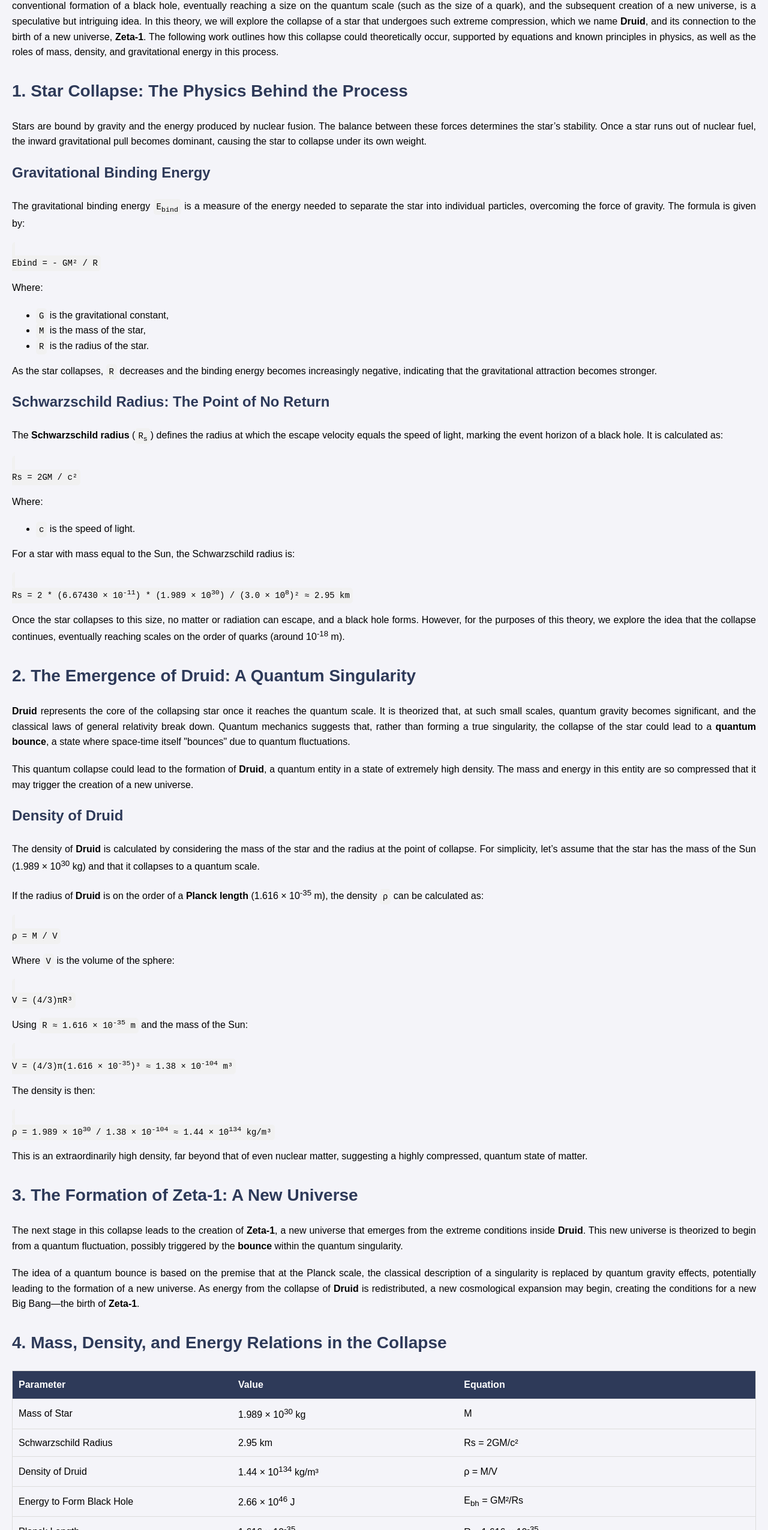
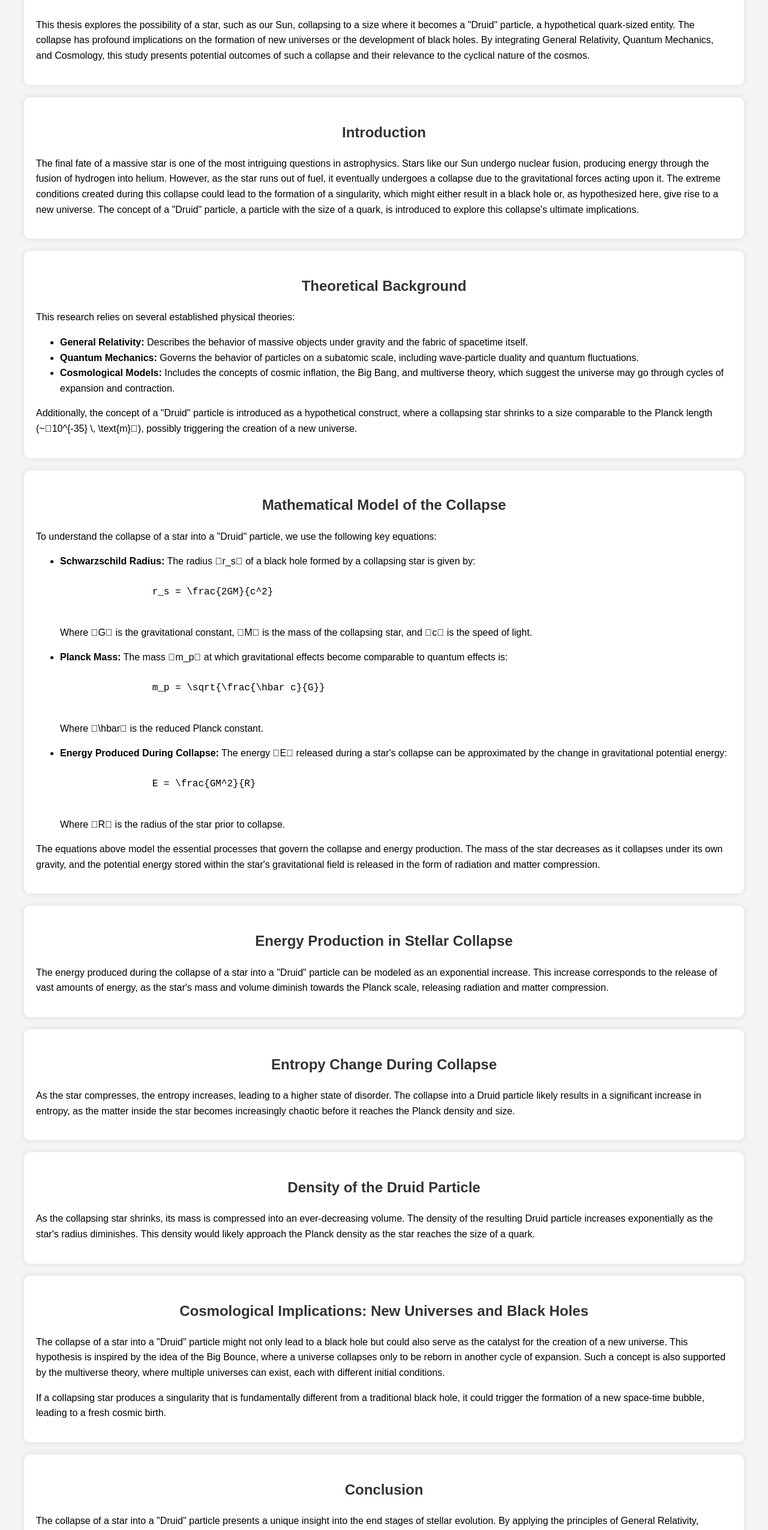
Before and after one commit to ORION13-8/Orionic-Physics-, a plain HTML site: page alpha_2.html in a window 1280 px wide. Shown: the part 249-2800 px from the top of the page at 60% size. Drawn offline with Linux system fonts and the light colour scheme.

Commit message:
Add files via upload

```diff
--- a/alpha_2.html
+++ b/alpha_2.html
@@ -3,218 +3,139 @@
 <head>
     <meta charset="UTF-8">
     <meta name="viewport" content="width=device-width, initial-scale=1.0">
-    <title>The Collapse of a Star to a Quark-Sized Singularity: The Emergence of Druid and Zeta-1</title>
+    <meta http-equiv="X-UA-Compatible" content="ie=edge">
+    <title>Thesis - Collapse of a Star to a Druid Particle</title>
     <style>
         body {
             font-family: Arial, sans-serif;
             line-height: 1.6;
-            margin: 0;
+            background-color: #f4f4f4;
+            margin: 20px;
             padding: 20px;
-            background-color: #f4f4f9;
         }
-        h1, h2, h3 {
-            color: #2e3a59;
-        }
-        h1 {
-            font-size: 36px;
+        h1, h2 {
             text-align: center;
-            margin-bottom: 10px;
-        }
-        h2 {
-            font-size: 28px;
-            margin-top: 30px;
+            color: #333;
         }
         h3 {
-            font-size: 24px;
-            margin-top: 20px;
+            color: #555;
         }
-        p {
-            font-size: 16px;
-            margin-bottom: 20px;
-            text-align: justify;
+        .content {
+            margin: 20px 0;
+            background-color: #fff;
+            padding: 20px;
+            border-radius: 10px;
+            box-shadow: 0 0 10px rgba(0, 0, 0, 0.1);
         }
-        table {
-            width: 100%;
-            margin-top: 20px;
-            border-collapse: collapse;
-            border: 1px solid #ddd;
+        pre {
+            background-color: #2c3e50;
+            color: #ecf0f1;
+            padding: 15px;
+            border-radius: 5px;
+            white-space: pre-wrap;
+            word-wrap: break-word;
         }
-        table th, table td {
-            padding: 10px;
-            text-align: left;
-            border-bottom: 1px solid #ddd;
-        }
-        table th {
-            background-color: #2e3a59;
-            color: #fff;
-        }
-        code {
-            background-color: #f1f1f1;
-            padding: 5px;
-            font-size: 14px;
-            border-radius: 5px;
-        }
-        .footer {
-            font-size: 14px;
+        footer {
             text-align: center;
             margin-top: 40px;
-            color: #aaa;
+            font-size: 0.9em;
+            color: #888;
         }
-        .footer a {
-            color: #2e3a59;
+        .math {
+            font-family: "Courier New", Courier, monospace;
+            white-space: pre-wrap;
+            word-wrap: break-word;
+        }
+        .footer-link {
+            display: block;
+            margin-top: 10px;
+            color: #007BFF;
             text-decoration: none;
         }
-        .footer a:hover {
+        .footer-link:hover {
             text-decoration: underline;
         }
     </style>
 </head>
 <body>
 
-<h1>The Collapse of a Star to a Quark-Sized Singularity: The Emergence of Druid and Zeta-1</h1>
+    <h1>Thesis: The Collapse of a Star to the Size of a Quark - A Druid Particle</h1>
+    <p>By: <strong>Aryan Verma</strong></p>
 
-<p><strong>Introduction</strong></p>
+    <div class="content">
+        <h2>Abstract</h2>
+        <p>This thesis explores the possibility of a star, such as our Sun, collapsing to a size where it becomes a "Druid" particle, a hypothetical quark-sized entity. The collapse has profound implications on the formation of new universes or the development of black holes. By integrating General Relativity, Quantum Mechanics, and Cosmology, this study presents potential outcomes of such a collapse and their relevance to the cyclical nature of the cosmos.</p>
+    </div>
 
-<p>The fate of stars, particularly those massive enough to collapse into black holes, is a central topic in astrophysics. However, the possibility of a star collapsing beyond the conventional formation of a black hole, eventually reaching a size on the quantum scale (such as the size of a quark), and the subsequent creation of a new universe, is a speculative but intriguing idea. In this theory, we will explore the collapse of a star that undergoes such extreme compression, which we name <strong>Druid</strong>, and its connection to the birth of a new universe, <strong>Zeta-1</strong>. The following work outlines how this collapse could theoretically occur, supported by equations and known principles in physics, as well as the roles of mass, density, and gravitational energy in this process.</p>
+    <div class="content">
+        <h2>Introduction</h2>
+        <p>The final fate of a massive star is one of the most intriguing questions in astrophysics. Stars like our Sun undergo nuclear fusion, producing energy through the fusion of hydrogen into helium. However, as the star runs out of fuel, it eventually undergoes a collapse due to the gravitational forces acting upon it. The extreme conditions created during this collapse could lead to the formation of a singularity, which might either result in a black hole or, as hypothesized here, give rise to a new universe. The concept of a "Druid" particle, a particle with the size of a quark, is introduced to explore this collapse's ultimate implications.</p>
+    </div>
 
-<h2>1. Star Collapse: The Physics Behind the Process</h2>
+    <div class="content">
+        <h2>Theoretical Background</h2>
+        <p>This research relies on several established physical theories:</p>
+        <ul>
+            <li><strong>General Relativity:</strong> Describes the behavior of massive objects under gravity and the fabric of spacetime itself.</li>
+            <li><strong>Quantum Mechanics:</strong> Governs the behavior of particles on a subatomic scale, including wave-particle duality and quantum fluctuations.</li>
+            <li><strong>Cosmological Models:</strong> Includes the concepts of cosmic inflation, the Big Bang, and multiverse theory, which suggest the universe may go through cycles of expansion and contraction.</li>
+        </ul>
+        <p>Additionally, the concept of a "Druid" particle is introduced as a hypothetical construct, where a collapsing star shrinks to a size comparable to the Planck length (~10^{-35} \, \text{m}), possibly triggering the creation of a new universe.</p>
+    </div>
 
-<p>Stars are bound by gravity and the energy produced by nuclear fusion. The balance between these forces determines the star’s stability. Once a star runs out of nuclear fuel, the inward gravitational pull becomes dominant, causing the star to collapse under its own weight.</p>
+    <div class="content">
+        <h2>Mathematical Model of the Collapse</h2>
+        <p>To understand the collapse of a star into a "Druid" particle, we use the following key equations:</p>
+        <ul>
+            <li><strong>Schwarzschild Radius:</strong> The radius r_s of a black hole formed by a collapsing star is given by:</li>
+            <div class="math">
+                r_s = \frac{2GM}{c^2}
+            </div>
+            <p>Where G is the gravitational constant, M is the mass of the collapsing star, and c is the speed of light.</p>
+            <li><strong>Planck Mass:</strong> The mass m_p at which gravitational effects become comparable to quantum effects is:</li>
+            <div class="math">
+                m_p = \sqrt{\frac{\hbar c}{G}}
+            </div>
+            <p>Where \hbar is the reduced Planck constant.</p>
+            <li><strong>Energy Produced During Collapse:</strong> The energy E released during a star's collapse can be approximated by the change in gravitational potential energy:</li>
+            <div class="math">
+                E = \frac{GM^2}{R}
+            </div>
+            <p>Where R is the radius of the star prior to collapse.</p>
+        </ul>
+        <p>The equations above model the essential processes that govern the collapse and energy production. The mass of the star decreases as it collapses under its own gravity, and the potential energy stored within the star's gravitational field is released in the form of radiation and matter compression.</p>
+    </div>
 
-<h3>Gravitational Binding Energy</h3>
+    <div class="content">
+        <h2>Energy Production in Stellar Collapse</h2>
+        <p>The energy produced during the collapse of a star into a "Druid" particle can be modeled as an exponential increase. This increase corresponds to the release of vast amounts of energy, as the star's mass and volume diminish towards the Planck scale, releasing radiation and matter compression.</p>
+    </div>
 
-<p>The gravitational binding energy <code>E<sub>bind</sub></code> is a measure of the energy needed to separate the star into individual particles, overcoming the force of gravity. The formula is given by:</p>
+    <div class="content">
+        <h2>Entropy Change During Collapse</h2>
+        <p>As the star compresses, the entropy increases, leading to a higher state of disorder. The collapse into a Druid particle likely results in a significant increase in entropy, as the matter inside the star becomes increasingly chaotic before it reaches the Planck density and size.</p>
+    </div>
 
-<pre><code>
-Ebind = - GM² / R
-</code></pre>
+    <div class="content">
+        <h2>Density of the Druid Particle</h2>
+        <p>As the collapsing star shrinks, its mass is compressed into an ever-decreasing volume. The density of the resulting Druid particle increases exponentially as the star's radius diminishes. This density would likely approach the Planck density as the star reaches the size of a quark.</p>
+    </div>
 
-<p>Where:</p>
-<ul>
-    <li><code>G</code> is the gravitational constant,</li>
-    <li><code>M</code> is the mass of the star,</li>
-    <li><code>R</code> is the radius of the star.</li>
-</ul>
+    <div class="content">
+        <h2>Cosmological Implications: New Universes and Black Holes</h2>
+        <p>The collapse of a star into a "Druid" particle might not only lead to a black hole but could also serve as the catalyst for the creation of a new universe. This hypothesis is inspired by the idea of the Big Bounce, where a universe collapses only to be reborn in another cycle of expansion. Such a concept is also supported by the multiverse theory, where multiple universes can exist, each with different initial conditions.</p>
+        <p>If a collapsing star produces a singularity that is fundamentally different from a traditional black hole, it could trigger the formation of a new space-time bubble, leading to a fresh cosmic birth.</p>
+    </div>
 
-<p>As the star collapses, <code>R</code> decreases and the binding energy becomes increasingly negative, indicating that the gravitational attraction becomes stronger.</p>
+    <div class="content">
+        <h2>Conclusion</h2>
+        <p>The collapse of a star into a "Druid" particle presents a unique insight into the end stages of stellar evolution. By applying the principles of General Relativity, Quantum Mechanics, and Thermodynamics, we see how such a collapse could lead to the formation of black holes or even new universes, establishing an ongoing cosmic cycle. These concepts align with theories such as the Big Bounce and multiverse theories, suggesting that the death of one universe could lead to the birth of another, furthering the idea of a cyclical cosmic structure.</p>
+    </div>
 
-<h3>Schwarzschild Radius: The Point of No Return</h3>
-
-<p>The <strong>Schwarzschild radius</strong> (<code>R<sub>s</sub></code>) defines the radius at which the escape velocity equals the speed of light, marking the event horizon of a black hole. It is calculated as:</p>
-
-<pre><code>
-Rs = 2GM / c²
-</code></pre>
-
-<p>Where:</p>
-<ul>
-    <li><code>c</code> is the speed of light.</li>
-</ul>
-
-<p>For a star with mass equal to the Sun, the Schwarzschild radius is:</p>
-
-<pre><code>
-Rs = 2 * (6.67430 × 10<sup>-11</sup>) * (1.989 × 10<sup>30</sup>) / (3.0 × 10<sup>8</sup>)² ≈ 2.95 km
-</code></pre>
-
-<p>Once the star collapses to this size, no matter or radiation can escape, and a black hole forms. However, for the purposes of this theory, we explore the idea that the collapse continues, eventually reaching scales on the order of quarks (around 10<sup>-18</sup> m).</p>
-
-<h2>2. The Emergence of Druid: A Quantum Singularity</h2>
-
-<p><strong>Druid</strong> represents the core of the collapsing star once it reaches the quantum scale. It is theorized that, at such small scales, quantum gravity becomes significant, and the classical laws of general relativity break down. Quantum mechanics suggests that, rather than forming a true singularity, the collapse of the star could lead to a <strong>quantum bounce</strong>, a state where space-time itself "bounces" due to quantum fluctuations.</p>
-
-<p>This quantum collapse could lead to the formation of <strong>Druid</strong>, a quantum entity in a state of extremely high density. The mass and energy in this entity are so compressed that it may trigger the creation of a new universe.</p>
-
-<h3>Density of Druid</h3>
-
-<p>The density of <strong>Druid</strong> is calculated by considering the mass of the star and the radius at the point of collapse. For simplicity, let’s assume that the star has the mass of the Sun (1.989 × 10<sup>30</sup> kg) and that it collapses to a quantum scale.</p>
-
-<p>If the radius of <strong>Druid</strong> is on the order of a <strong>Planck length</strong> (1.616 × 10<sup>-35</sup> m), the density <code>&rho;</code> can be calculated as:</p>
-
-<pre><code>
-ρ = M / V
-</code></pre>
-
-<p>Where <code>V</code> is the volume of the sphere:</p>
-
-<pre><code>
-V = (4/3)πR³
-</code></pre>
-
-<p>Using <code>R ≈ 1.616 × 10<sup>-35</sup> m</code> and the mass of the Sun:</p>
-
-<pre><code>
-V = (4/3)π(1.616 × 10<sup>-35</sup>)³ ≈ 1.38 × 10<sup>-104</sup> m³
-</code></pre>
-
-<p>The density is then:</p>
-
-<pre><code>
-ρ = 1.989 × 10<sup>30</sup> / 1.38 × 10<sup>-104</sup> ≈ 1.44 × 10<sup>134</sup> kg/m³
-</code></pre>
-
-<p>This is an extraordinarily high density, far beyond that of even nuclear matter, suggesting a highly compressed, quantum state of matter.</p>
-
-<h2>3. The Formation of Zeta-1: A New Universe</h2>
-
-<p>The next stage in this collapse leads to the creation of <strong>Zeta-1</strong>, a new universe that emerges from the extreme conditions inside <strong>Druid</strong>. This new universe is theorized to begin from a quantum fluctuation, possibly triggered by the <strong>bounce</strong> within the quantum singularity.</p>
-
-<p>The idea of a quantum bounce is based on the premise that at the Planck scale, the classical description of a singularity is replaced by quantum gravity effects, potentially leading to the formation of a new universe. As energy from the collapse of <strong>Druid</strong> is redistributed, a new cosmological expansion may begin, creating the conditions for a new Big Bang—the birth of <strong>Zeta-1</strong>.</p>
-
-<h2>4. Mass, Density, and Energy Relations in the Collapse</h2>
-
-<table>
-    <tr>
-        <th>Parameter</th>
-        <th>Value</th>
-        <th>Equation</th>
-    </tr>
-    <tr>
-        <td>Mass of Star</td>
-        <td>1.989 × 10<sup>30</sup> kg</td>
-        <td>M</td>
-    </tr>
-    <tr>
-        <td>Schwarzschild Radius</td>
-        <td>2.95 km</td>
-        <td>Rs = 2GM/c²</td>
-    </tr>
-    <tr>
-        <td>Density of Druid</td>
-        <td>1.44 × 10<sup>134</sup> kg/m³</td>
-        <td>ρ = M/V</td>
-    </tr>
-    <tr>
-        <td>Energy to Form Black Hole</td>
-        <td>2.66 × 10<sup>46</sup> J</td>
-        <td>E<sub>bh</sub> = GM²/Rs</td>
-    </tr>
-    <tr>
-        <td>Planck Length</td>
-        <td>1.616 × 10<sup>-35</sup> m</td>
-        <td>R ≈ 1.616 × 10<sup>-35</sup> m</td>
-    </tr>
-    <tr>
-        <td>Energy in the New Universe</td>
-        <td>Estimated in quantum scales</td>
-        <td>Energy redistributed during the bounce</td>
-    </tr>
-</table>
-
-<h2>5. Theories Supporting the Creation of Zeta-1</h2>
-
-<p>The idea of a new universe emerging from the collapse of <strong>Druid</strong> aligns with several key theories in modern physics:</p>
-<ul>
-    <li><strong>Quantum Gravity</strong>: Quantum mechanics at the Planck scale suggests that space-time is quantized, and the singularity of a black hole may not be a true point but a quantum state where gravity and quantum effects converge.</li>
-    <li><strong>Cyclic Universe Models</strong>: Some cosmological models propose a cyclic universe, where the end of one universe triggers the birth of another. This idea is supported by the concept of a <strong>Big Bounce</strong>, which could emerge from the collapse of <strong>Druid</strong>.</li>
-    <li><strong>Multiverse Theory</strong>: The idea that our universe is one of many, with new universes constantly being created, could explain how a collapsing star could spawn <strong>Zeta-1</strong>, an entirely new universe.</li>
-</ul>
-
-<h2>Conclusion</h2>
-
-<p>This theory suggests a speculative but plausible scenario where a collapsing star, under extreme conditions, reaches a quantum state capable of giving rise to a new universe. The creation of <strong>Druid</strong>, a singularity-like quantum entity, followed by the emergence of <strong>Zeta-1</strong>, a new universe, represents a novel approach to understanding the life cycle of stars, the limits of physics at quantum scales, and the potential for cosmic rebirth. While this model remains speculative, it is based on well-established principles in gravity, quantum mechanics, and cosmology, offering a potential path forward for exploring the origins of new universes.</p>
-
-<p class="footer">By Aryan Verma | <a href="more_info.html">More Info</a></p>
+    <footer>
+        <p>&copy; 2024 Aryan Verma. All Rights Reserved.</p>
+        <a href="G.html" class="footer-link">Graphs</a>
+    </footer>
 
 </body>
 </html>
```
Also changed, not shown: G.html (added, +81 -0 lines), G1.html (added, +65 -0 lines), G2.html (added, +63 -0 lines), G3.html (added, +82 -0 lines), G4.html (added, +88 -0 lines), G1.png (added), G2.png (added), G3.png (added), G4.png (added).
